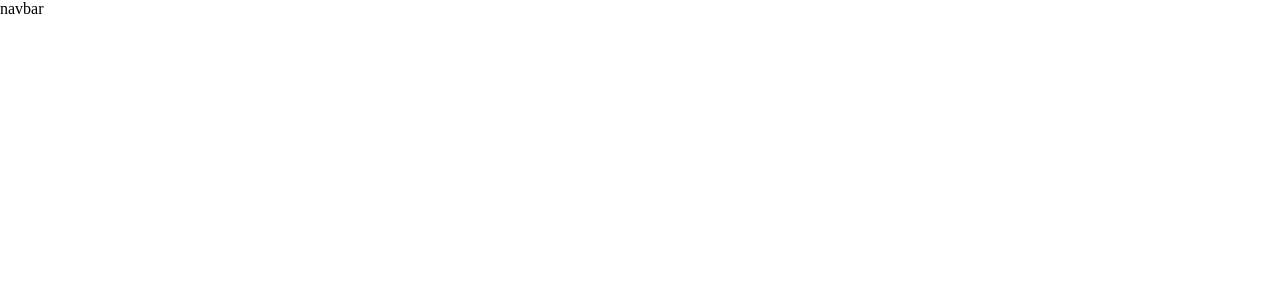
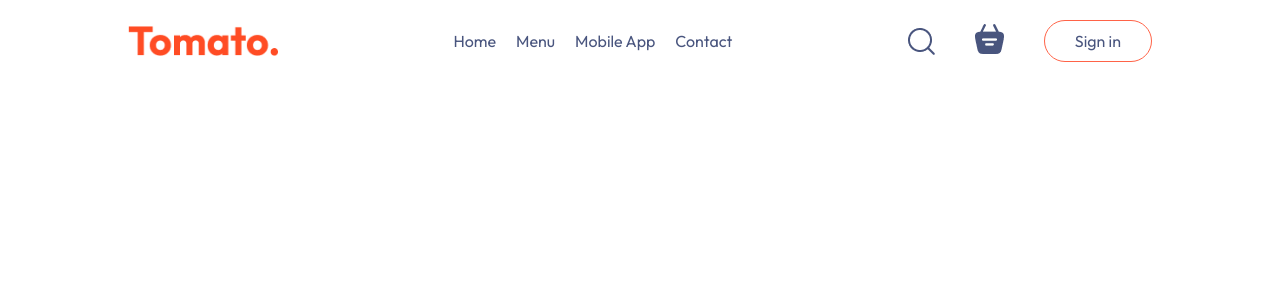
Before and after one commit to fmfahath/foody-delivery, a React (Vite) app in the folder frontend/: page / in a window 1280 px wide. Shown: the top 300 px of the page. Built offline with nearby package versions, Linux system fonts and the light colour scheme.

Commit message:
frontend >> Navbar -- component created, css added

```diff
--- a/frontend/src/components/Navbar/Navbar.css
+++ b/frontend/src/components/Navbar/Navbar.css
@@ -0,0 +1,41 @@
+.navbar {
+    padding: 20px 0;
+    display: flex;
+    justify-content: space-between;
+    align-items: center;
+}
+
+.navbar .logo {
+    width: 150px;
+}
+
+.navbar-menu {
+    display: flex;
+    list-style: none;
+    gap: 20px;
+    color: #49557e;
+    font-size: 18;
+}
+
+.navbar-right {
+    display: flex;
+    align-items: center;
+    gap: 40px;
+
+}
+
+.navbar button {
+    background: transparent;
+    font-size: 16px;
+    color: #49557e;
+    border: 1px solid tomato;
+    padding: 10px 30px;
+    border-radius: 50px;
+    cursor: pointer;
+    transition: 0.3s;
+}
+
+.navbar button:hover {
+    background-color: tomato;
+    color: white;
+}
--- a/frontend/src/components/Navbar/Navbar.jsx
+++ b/frontend/src/components/Navbar/Navbar.jsx
@@ -1,9 +1,26 @@
 import React from 'react'
 import './navbar.css'
+import { assets } from '../../assets/assets.js'
 
 const Navbar = () => {
     return (
-        <div>navbar</div>
+        <div className='navbar'>
+            <img src={assets.logo} alt="logo" className='logo' />
+            <ul className="navbar-menu">
+                <li>Home</li>
+                <li>Menu</li>
+                <li>Mobile App</li>
+                <li>Contact</li>
+            </ul>
+            <div className="navbar-right">
+                <img src={assets.search_icon} alt="search-icon" />
+                <div className="navbar-search-icon">
+                    <img src={assets.basket_icon} alt='basket-icon' />
+                    <div className="dot"></div>
+                </div>
+                <button>Sign in</button>
+            </div>
+        </div>
     )
 }
 
--- a/frontend/src/index.css
+++ b/frontend/src/index.css
@@ -1,7 +1,10 @@
+@import url('https://fonts.googleapis.com/css2?family=Barlow:ital,wght@0,100;0,200;0,300;0,400;0,500;0,600;0,700;0,800;0,900;1,100;1,200;1,300;1,400;1,500;1,600;1,700;1,800;1,900&family=Outfit:wght@100..900&display=swap');
+
 * {
   padding: 0;
   margin: 0;
   box-sizing: border-box;
+  font-family: Outfit;
 }
 
 body {
@@ -12,3 +15,8 @@ a {
   text-decoration: none;
   color: inherit
 }
+
+.app {
+  width: 80%;
+  margin: auto;
+}
```
